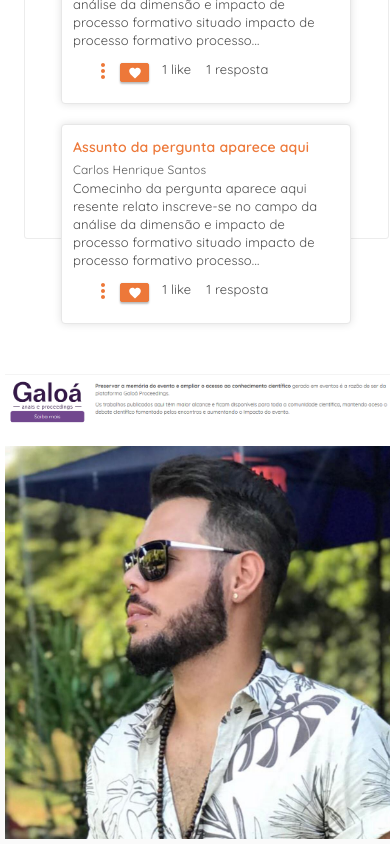
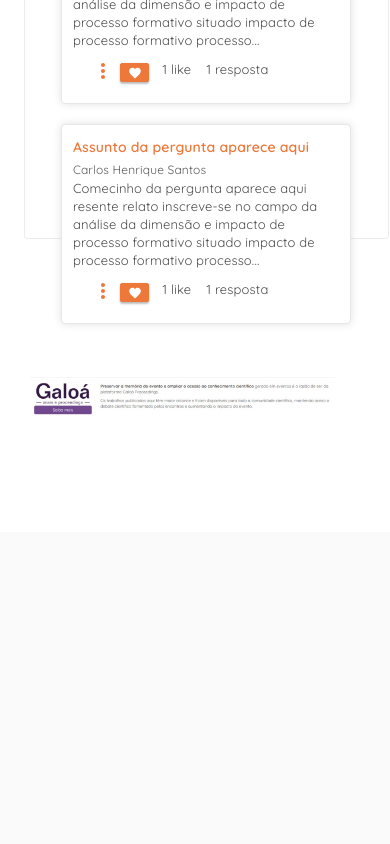
Before and after one commit to willwlima/chuva-portifolio, a React (Create React App) app: page / in a window 390 px wide. Shown: the part 2020-2864 px from the top of the page. After the commit the page ends 2552 px from the top, so only its background shows below. Built offline with nearby package versions, Linux system fonts and the light colour scheme.

Commit message:
make it better

```diff
--- a/src/Footer.css
+++ b/src/Footer.css
@@ -7,12 +7,13 @@ footer {
 
 @media (max-width: 500px) {
   footer {
-    width: 250px;
+    width: 320px;
     top: 335%;
     left: 50px;
   }
   .div-img {
-    width: 160%;
-    margin-left: -20px;
+    /* width: 150%; */
+    /* width: 150%; */
+    /* margin-left: -20px; */
   }
 }
--- a/src/Footer.jsx
+++ b/src/Footer.jsx
@@ -5,8 +5,7 @@ function Footer() {
   return (
     <footer>
 
-        <img className="div-img" src="image/imgFooter.png" alt="" />
-        <img className="div-img" src="image/eu.jpeg" alt="" />
+        <img className="div-img" src="image/logoFooterOf.jpeg" alt="logo" />
 
     </footer>
   );
--- a/src/RightSide.css
+++ b/src/RightSide.css
@@ -135,7 +135,7 @@
 
 @media (max-width: 500px) {
   .right-side-button {
-    top: 58%;
+    top: 70%;
     left: 15%;
   }
 }
--- a/src/components/Avatar/AvatarNav.css
+++ b/src/components/Avatar/AvatarNav.css
@@ -68,4 +68,7 @@
   .avatar {
     left: 280px;
   }
+  .avatar-number-avatar {
+    left: 30px;
+  }
 }
--- a/src/components/Avatar/AvatarNav.jsx
+++ b/src/components/Avatar/AvatarNav.jsx
@@ -5,6 +5,7 @@ import "./AvatarNav.css";
 function AvatarNav() {
   return (
     <div className="avatar">
+
       <p className="avatar-text-one">Bem vindo</p>
       <p className="avatar-text-email">alguem12@galoasciente.com</p>
       <Avatar alt="Remy Sharp" src="image/eu.jpeg" />
```
Also changed, not shown: public/image/logoFooterOf.jpeg (added).
